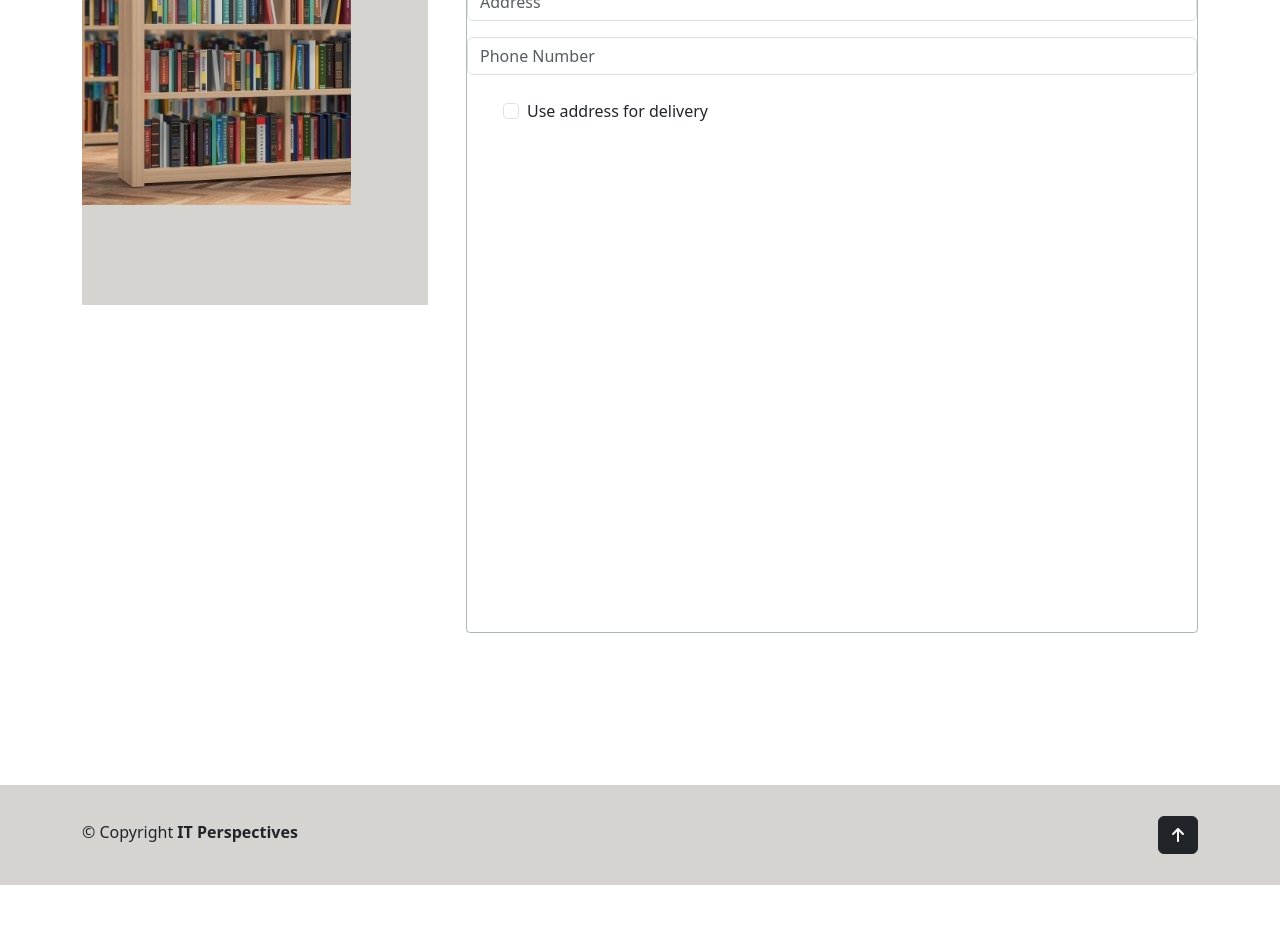
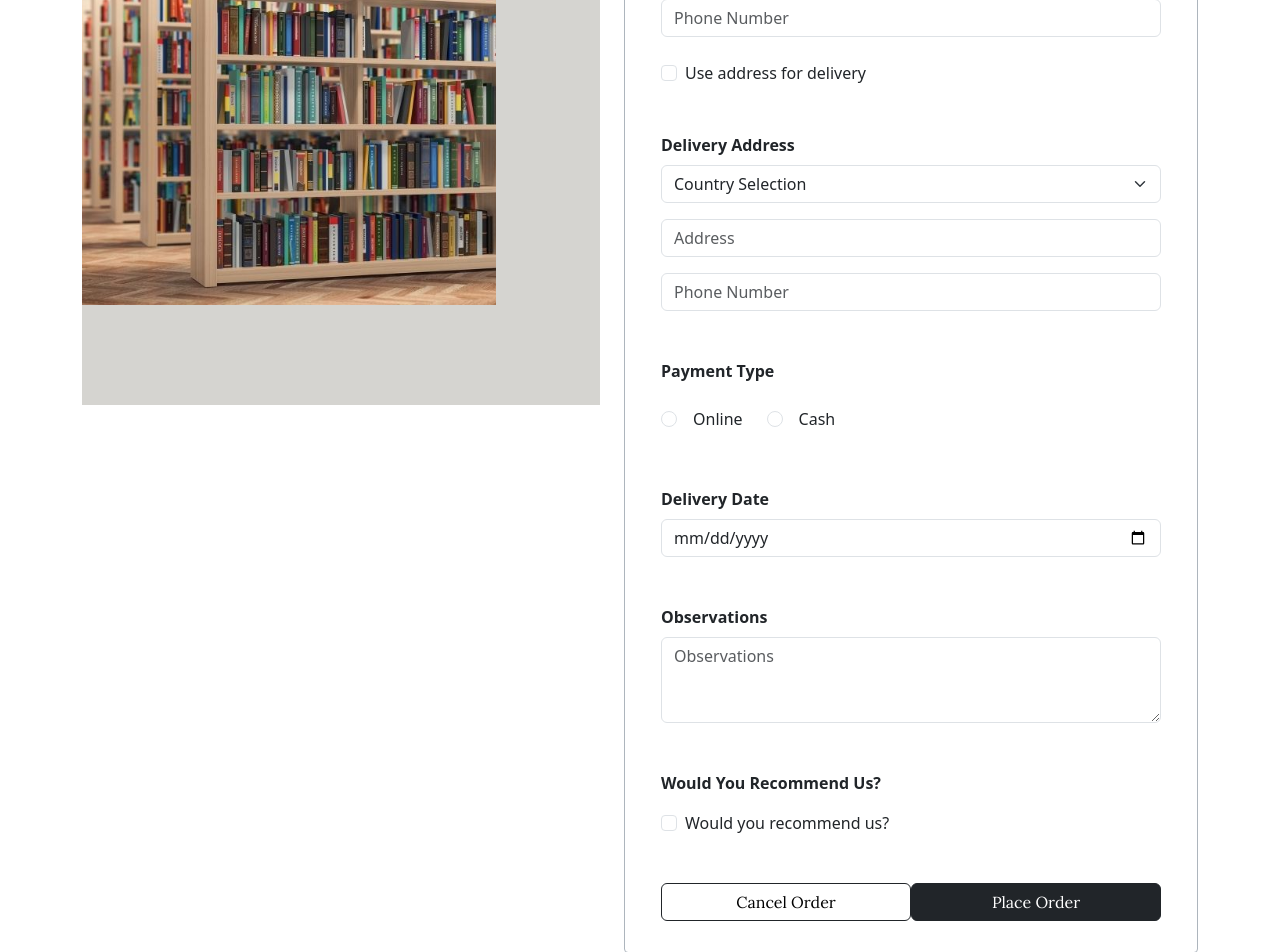
Before and after one commit to alexst1910/ITP-Library, a React (Create React App) app in the folder itp-library/: page /order in a window 1280 px wide. Shown: the part 480-1432 px from the top of the page. Before the commit the page ends 1365 px from the top, so only its background shows below. Built offline with nearby package versions, Linux system fonts and the light colour scheme.

Commit message:
finished order form
finished order form

```diff
--- a/itp-library/src/components/OrderForm/OrderForm.module.css
+++ b/itp-library/src/components/OrderForm/OrderForm.module.css
@@ -1,6 +1,8 @@
 .item {
-  height: 1000px;
+  height: 1320px;
   width: 800px;
+  /* display: flex;
+  flex-direction: column; */
 }
 
 .lora {
@@ -12,7 +14,8 @@
   padding-left: 20px;
 }
 
-.inputs {
-  width: 730px;
-  margin-left: 20px;
+.buttontext {
+  color: #000000;
+  font-size: 1rem;
+  font-family: "Lora";
 }
--- a/itp-library/src/components/OrderForm/OrderForm.tsx
+++ b/itp-library/src/components/OrderForm/OrderForm.tsx
@@ -11,53 +11,55 @@ const OrderForm = () => {
           <div className="d-flex justify-content-start mt-4 ps-4">
             <label htmlFor="" className="form-label">
               <b>Contact Details</b>
-            </label>{" "}
+            </label>
           </div>
-          <div className="row mb-5">
-            <div className="col">
+          <div className="row">
+            <div className="col col-lg-6 ">
               <input
                 type="text"
                 id="inputFirstName"
-                className="form-control ms-4"
+                className="form-control mx-4"
                 placeholder="First Name"
                 style={{ width: "350px" }}
               ></input>
             </div>
-            <div className="col">
+            <div className="col col-lg-6 ">
               <input
                 type="text"
                 id="inputLastName"
-                className="form-control"
+                className="form-control me-4"
                 placeholder="Last Name"
                 style={{ width: "350px" }}
               ></input>
             </div>
           </div>
-          <div className="d-flex justify-content-start mt-4 ps-4">
+          <div className="d-flex justify-content-start mt-5 ps-4">
             <label htmlFor="" className="form-label">
               <b>Billing Address</b>
-            </label>{" "}
+            </label>
           </div>
-          <div className={`row mb-3 ${classes.inputs}`}>
-            <select className="form-select" aria-label="Default select example">
+          <div className="row mb-3 mx-4">
+            <select
+              className={`form-select `}
+              aria-label="Default select example"
+            >
               <option selected>Country Selection</option>
               <option value="1">Romania</option>
               <option value="2">United Kingdom</option>
               <option value="3">United States</option>
             </select>
           </div>
-          <div className={`row mb-3 ${classes.inputs}`}>
+          <div className="row mb-3 mx-4">
             <input type="text" className="form-control" placeholder="Address" />
           </div>
-          <div className={`row mb-4 ${classes.inputs}`}>
+          <div className="row mb-4 mx-4">
             <input
               type="tel"
               className="form-control"
               placeholder="Phone Number"
             />
           </div>
-
-          <div className="form-check ms-4">
+          <div className="form-check ms-4 mb-5">
             <input
               className="form-check-input"
               type="checkbox"
@@ -68,7 +70,116 @@ const OrderForm = () => {
               Use address for delivery
             </label>
           </div>
+          <div className="d-flex justify-content-start mt-4 ps-4">
+            <label htmlFor="" className="form-label">
+              <b>Delivery Address</b>
+            </label>
+          </div>
+          <div className="row mb-3 mx-4">
+            <select className="form-select" aria-label="Default select example">
+              <option selected>Country Selection</option>
+              <option value="1">Romania</option>
+              <option value="2">United Kingdom</option>
+              <option value="3">United States</option>
+            </select>
+          </div>
+          <div className="row mb-3 mx-4">
+            <input type="text" className="form-control" placeholder="Address" />
+          </div>
+          <div className="row mb-5 mx-4">
+            <input
+              type="tel"
+              className="form-control"
+              placeholder="Phone Number"
+            />
+          </div>
+          <div className="d-flex justify-content-start mt-4 mb-3 ps-4">
+            <label htmlFor="" className="form-label">
+              <b>Payment Type</b>
+            </label>
+          </div>
+          <div className="form-check-inline ms-4 mb-5">
+            <input
+              className="form-check-input"
+              type="radio"
+              name="flexRadioDefault"
+              id="flexRadioDefault1"
+            />
+            <label
+              className="form-check-label ms-3 me-4"
+              htmlFor="flexRadioDefault1"
+            >
+              Online
+            </label>
+            <input
+              className="form-check-input"
+              type="radio"
+              name="flexRadioDefault"
+              id="flexRadioDefault2"
+            />
+            <label
+              className="form-check-label ms-3"
+              htmlFor="flexRadioDefault2"
+            >
+              Cash
+            </label>
+          </div>
+          <div className="d-flex justify-content-start mt-2 ps-4">
+            <label htmlFor="" className="form-label">
+              <b>Delivery Date</b>
+            </label>
+          </div>
+          <div className="row mb-5 mx-4">
+            <input
+              type="date"
+              className="form-control"
+              placeholder="Delivery Date"
+            />
+          </div>
+          <div className="d-flex justify-content-start mt-4 ps-4">
+            <label htmlFor="" className="form-label">
+              <b>Observations</b>
+            </label>
+          </div>
+          <div className="row mb-5 mx-4">
+            <textarea
+              className="form-control"
+              placeholder="Observations"
+              rows={3}
+            />
+          </div>
+          <div className="d-flex justify-content-start mt-4 mb-2 ps-4">
+            <label htmlFor="" className="form-label">
+              <b>Would You Recommend Us?</b>
+            </label>
+          </div>
+          <div className="form-check ms-4 mb-5">
+            <input
+              className="form-check-input"
+              type="checkbox"
+              value=""
+              id="flexCheckDefault"
+            />
+            <label className="form-check-label" htmlFor="flexCheckDefault">
+              Would you recommend us?
+            </label>
+          </div>
         </form>
+        <div className="d-flex flex-row justify-content-between">
+          <div>
+            <button className="btn border-dark ms-4" style={{ width: "250px" }}>
+              <span className={classes.buttontext}>Cancel Order</span>
+            </button>
+          </div>
+          <div>
+            <button
+              className="btn btn-dark me-4"
+              style={{ width: "250px", fontFamily: "Lora" }}
+            >
+              Place Order
+            </button>
+          </div>
+        </div>
       </div>
     </div>
   );
--- a/itp-library/src/pages/OrderPage.module.css
+++ b/itp-library/src/pages/OrderPage.module.css
@@ -1,28 +1,24 @@
 .item {
-  height: 1200px;
+  height: 1500px;
   display: grid;
   align-items: start;
 }
 
-.imageContainer {
-  position: relative;
-}
-
 .image {
-  width: 70%;
+  width: 80%;
   height: 470px;
   background-repeat: no-repeat;
   background-size: cover;
   background-position: center;
   z-index: 1;
   position: absolute;
-  top: 150px;
+  top: 250px;
 }
 
 .square {
   background-color: #d5d4d0;
-  width: 90%;
+  width: 100%;
   height: 470px;
   position: absolute;
-  top: 250px;
+  top: 350px;
 }
--- a/itp-library/src/pages/OrderPage.tsx
+++ b/itp-library/src/pages/OrderPage.tsx
@@ -5,12 +5,14 @@ const OrderPage = () => {
   return (
     <div className={`container ${classes.item}`}>
       <div className="row">
-        <div className="col position-relative">
-          <div
-            className={`${classes.image}`}
-            style={{ backgroundImage: `url(${cover})` }}
-          ></div>
-          <div className={`${classes.square}`}></div>
+        <div className="col">
+          <div className="position-relative d-none d-lg-block">
+            <div
+              className={`${classes.image}`}
+              style={{ backgroundImage: `url(${cover})` }}
+            ></div>
+            <div className={`${classes.square}`}></div>
+          </div>
         </div>
 
         <div className="col">
--- a/itp-library/src/pages/ShoppingCart.tsx
+++ b/itp-library/src/pages/ShoppingCart.tsx
@@ -46,9 +46,11 @@ const ShoppingCart = () => {
           </div>
           <div>
             {" "}
-            <button className="btn btn-dark" style={{ width: "200px" }}>
-              Place Order
-            </button>
+            <Link to="/order">
+              <button className="btn btn-dark" style={{ width: "200px" }}>
+                Place Order
+              </button>
+            </Link>
           </div>
         </div>
       </div>
```
